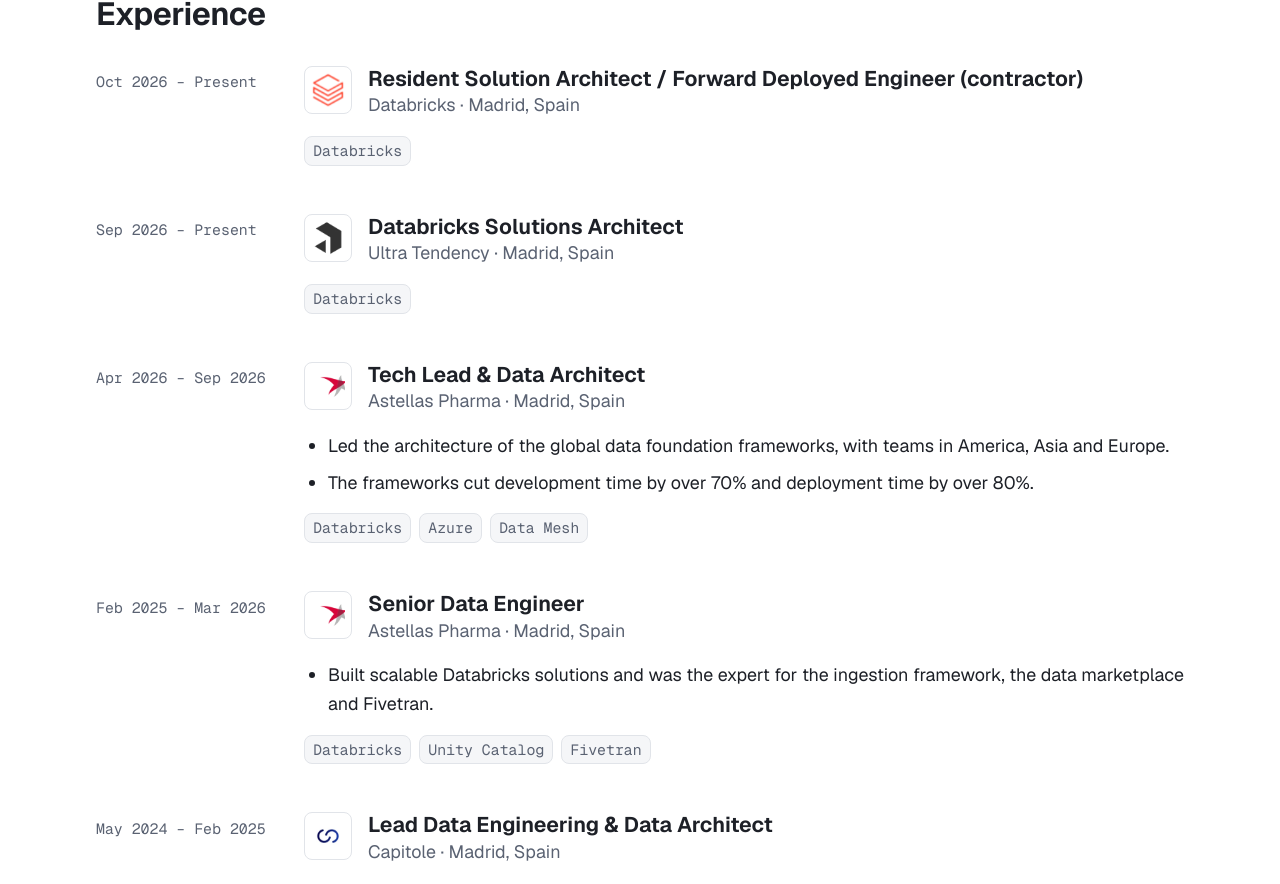
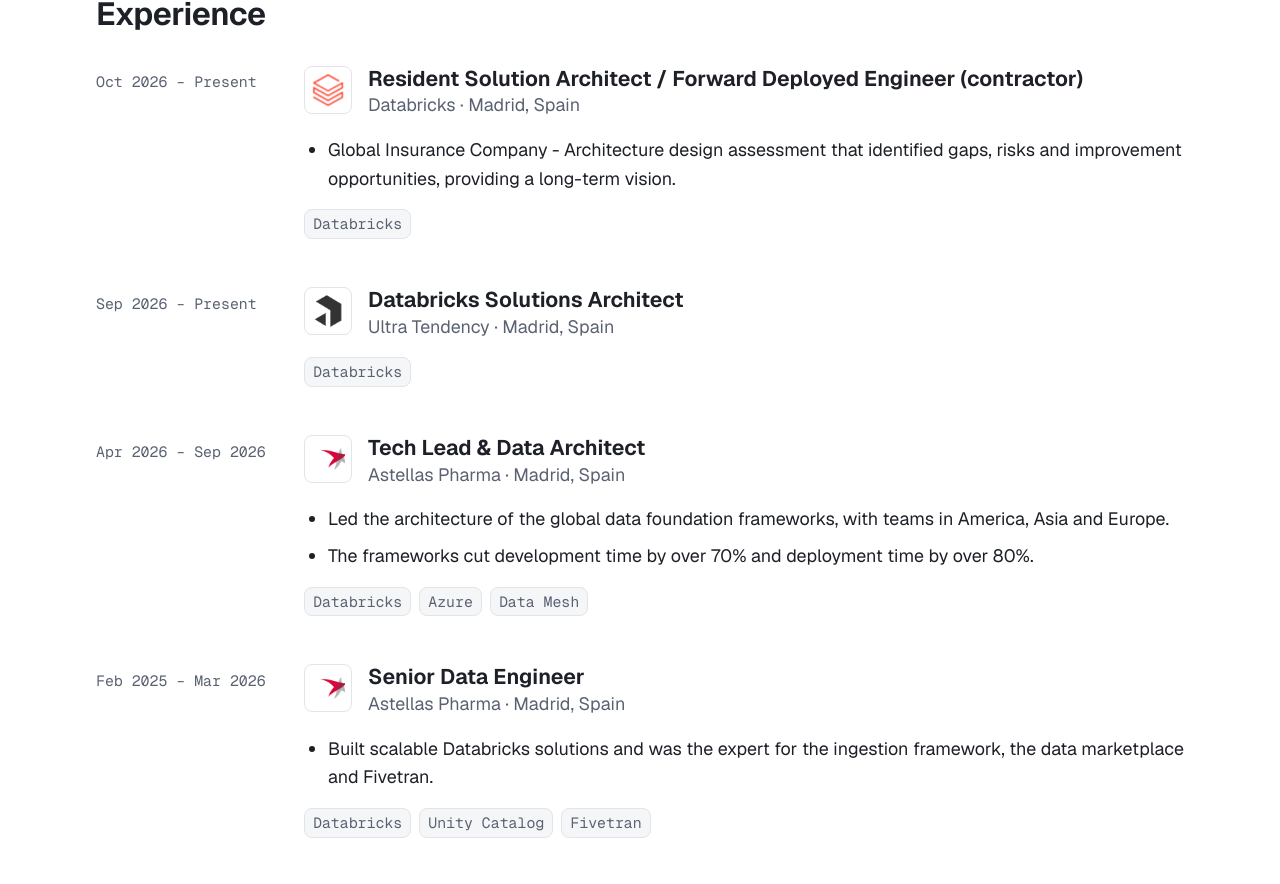
Before and after one commit to miguelandreu/miguelandreu, a React (Vite) app: page / in a window 1280 px wide. Shown: the part 786-1670 px from the top of the page. Built offline with nearby package versions, Linux system fonts and the light colour scheme.

Commit message:
include dbx experience

```diff
--- a/src/data/experience.ts
+++ b/src/data/experience.ts
@@ -15,7 +15,9 @@ export const experience: Experience[] = [
     start: '2026-10',
     end: null,
     location: madrid,
-    highlights: { en: [], es: [] },
+    highlights: {
+      en: ['Global Insurance Company - Architecture design assessment that identified gaps, risks and improvement opportunities, providing a long-term vision.'],
+      es: ['Empresa de Seguros Internacional - Evaluación del diseño de arquitectura que identificó brechas, riesgos y oportunidades de mejora aportando una visión a largo plazo.'] },
     tech: ['Databricks'],
   },
   {
```
